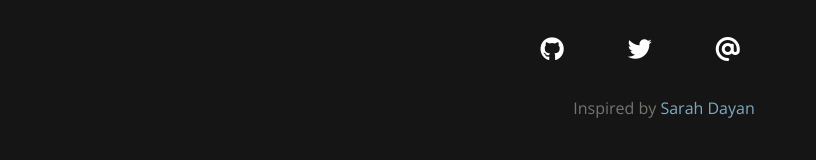
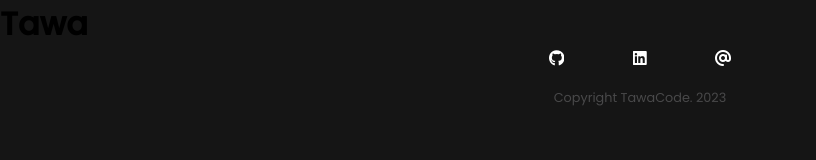
Before and after one commit to Tawakalt10/Tees-s-portfolio, a plain HTML site: page index.html in a window 1280 px wide. Shown: the whole page, without its empty margins (0-816 px from the left). Drawn offline with nearby package versions, Linux system fonts and the light colour scheme.

Commit message:
new changes

```diff
--- a/index.html
+++ b/index.html
@@ -12,22 +12,25 @@
     />
   </head>
   <body>
+    <h1>Tawa</h1>
+
+    <!-- start of footer -->
+
     <footer class="footer">
-      <ul class="social-icons">
-        <a class="icons-item" href="http://"
-          ><i class="fa-brands fa-github"></i
-        ></a>
-        <a class="icons-item" href="http://"
-          ><i class="fa-brands fa-twitter"></i
-        ></a>
-        <a class="icons-item" href="http://"><i class="fa-solid fa-at"></i></a>
-      </ul>
-
-      <div class="footer-para">
-        <p>Inspired by <span class="sarah"> Sarah Dayan</span></p>
+      <div class="social-media-icons">
+        <a href="#" class="icons-link">
+          <i class="fa-brands fa-github"></i>
+        </a>
+        <a href="#" class="icons-link">
+          <i class="fa-brands fa-linkedin"></i>
+        </a>
+        <a href="#" class="icons-link">
+          <i class="fa-brands fa-at"></i>
+        </a>
       </div>
+      <p class="footer-text">Copyright TawaCode. 2023</p>
     </footer>
-
+    <!-- end of footer -->
     <script src="/index.js"></script>
   </body>
 </html>
--- a/index.js
+++ b/index.js
@@ -0,0 +1 @@
+console.log("Tao");
--- a/styles.css
+++ b/styles.css
@@ -1,13 +1,16 @@
-@import url("https://fonts.googleapis.com/css2?family=Open+Sans:wght@300;400;500&display=swap");
+@import url("https://fonts.googleapis.com/css2?family=Poppins:wght@300;400;500&display=swap");
 * {
   padding: 0;
   margin: 0;
   box-sizing: border-box;
+  text-decoration: none;
+  list-style: none;
+  overflow: hidden;
 }
 
 body {
   background-color: #151515;
-  font-family: "Open Sans", sans-serif;
+  font-family: "Poppins", sans-serif;
 }
 
 .footer {
@@ -16,20 +19,129 @@ body {
   justify-content: center;
   align-items: center;
 }
-.social-icons {
-  display: flex;
-  font-size: 1.5rem;
+
+.social-media-icons {
+  margin-bottom: 1rem;
 }
-
-.icons-item {
+.icons-link {
   margin: 2rem;
   color: #fff;
 }
 
-.footer-para {
+.footer-text {
+  font-size: 0.8rem;
+  color: #49494a;
+}
+
+/* .nav {
+  position: relative;
+  display: flex;
+  height: 70vh;
+  justify-content: space-between;
+  align-items: center;
+}
+
+.nav-close,
+.nav-logo,
+.nav-toggle {
+  display: flex;
+  color: #c4bfbf;
+}
+
+.nav-toggle {
+  font-size: 2rem;
+  cursor: pointer;
+}
+
+@media screen and (max-width: 767px) {
+  .nav-menu {
+    position: fixed;
+    top: -100%;
+    left: 0;
+    background-color: #1b1b1d;
+    padding-block: 3.5rem;
+    transition: top 0.5s;
+  }
+}
+
+.nav-list {
+  display: flex;
+  flex-direction: column;
+  text-align: center;
+  row-gap: 2rem;
+}
+
+.nav-link {
+  color: #6e6e6e;
+  font-weight: bold;
+  transition: color 0.4s;
+}
+
+.nav-link:hover {
+  color: #fff;
+}
+
+.nav-close {
+  position: absolute;
+  top: 1rem;
+  right: 1.5rem;
+  font-size: 1.5rem;
+  cursor: pointer;
+}
+
+.info {
+  color: #fff;
+  display: flex;
+  flex-direction: column;
+  justify-content: center;
+  align-items: center;
+}
+
+.info-descrip {
+  width: 35rem;
+  text-align: center;
+}
+
+.explore-btn {
+  margin-top: 2rem;
+  border-radius: 0.3rem;
+  border: solid 0.1rem #151515;
+  background-color: #1b1b1d;
+  color: #fff;
+  width: 12rem;
+  height: 3rem;
+}
+
+.fa-solid {
+  margin-left: 0.8rem;
+}
+
+.footer {
+  display: flex;
+  flex-direction: column;
+  justify-content: center;
+  align-items: center;
+  margin-top: 5rem;
+  width: 100%;
+}
+.social-icons {
+  display: flex;
+  justify-content: center;
+  align-items: center;
+  font-size: 1rem;
+}
+
+.icons-item {
+  color: #fff;
+  margin-right: 4rem;
+}
+
+.footer-text {
   color: #77746f;
-  margin-left: 3rem;
+  margin-top: 1rem;
+  text-align: center;
+  font-size: 0.8rem;
 }
 .sarah {
-  color: #7babc2;
-}
+  color: #a8a8a8;
+} */
```
Also changed, not shown: 1 other file.
